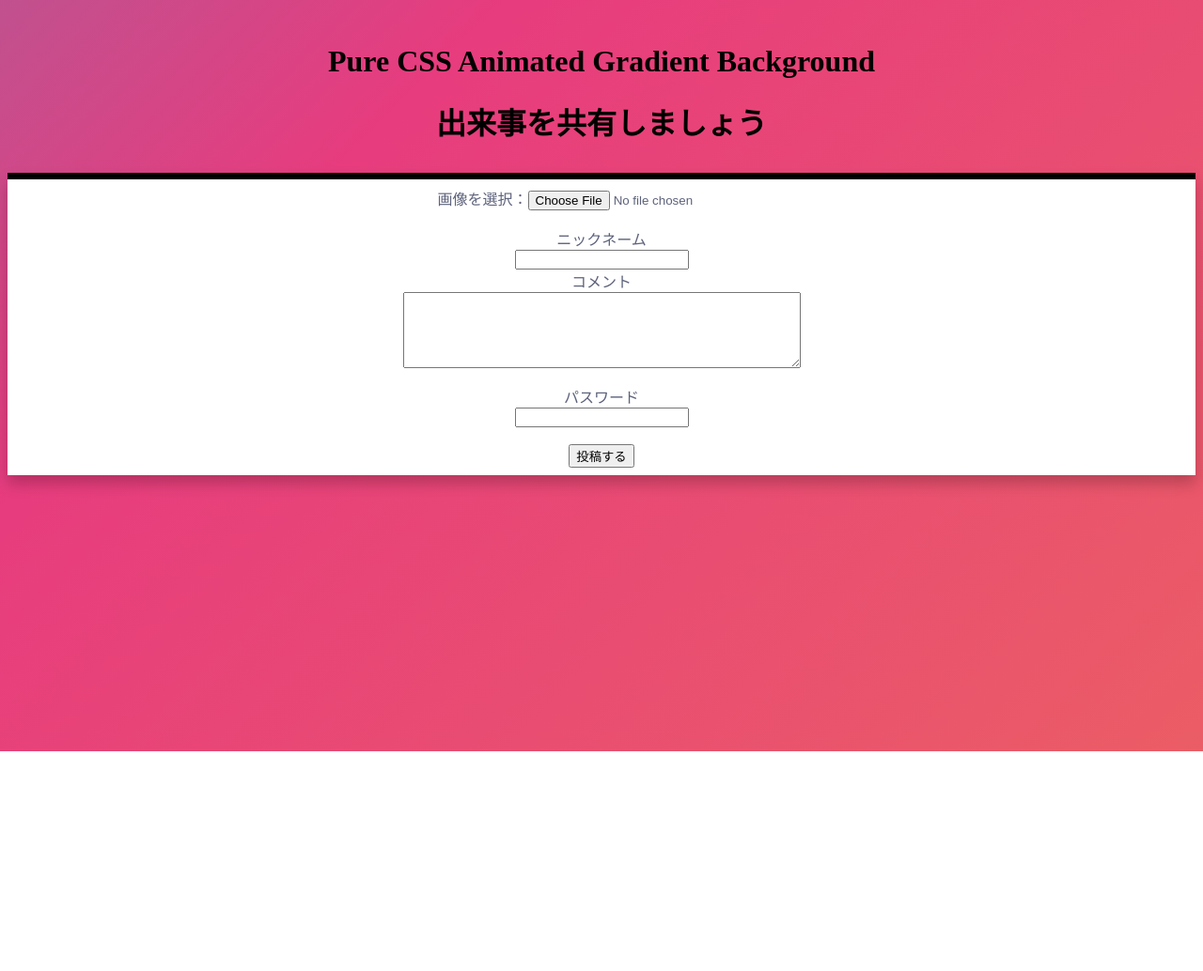
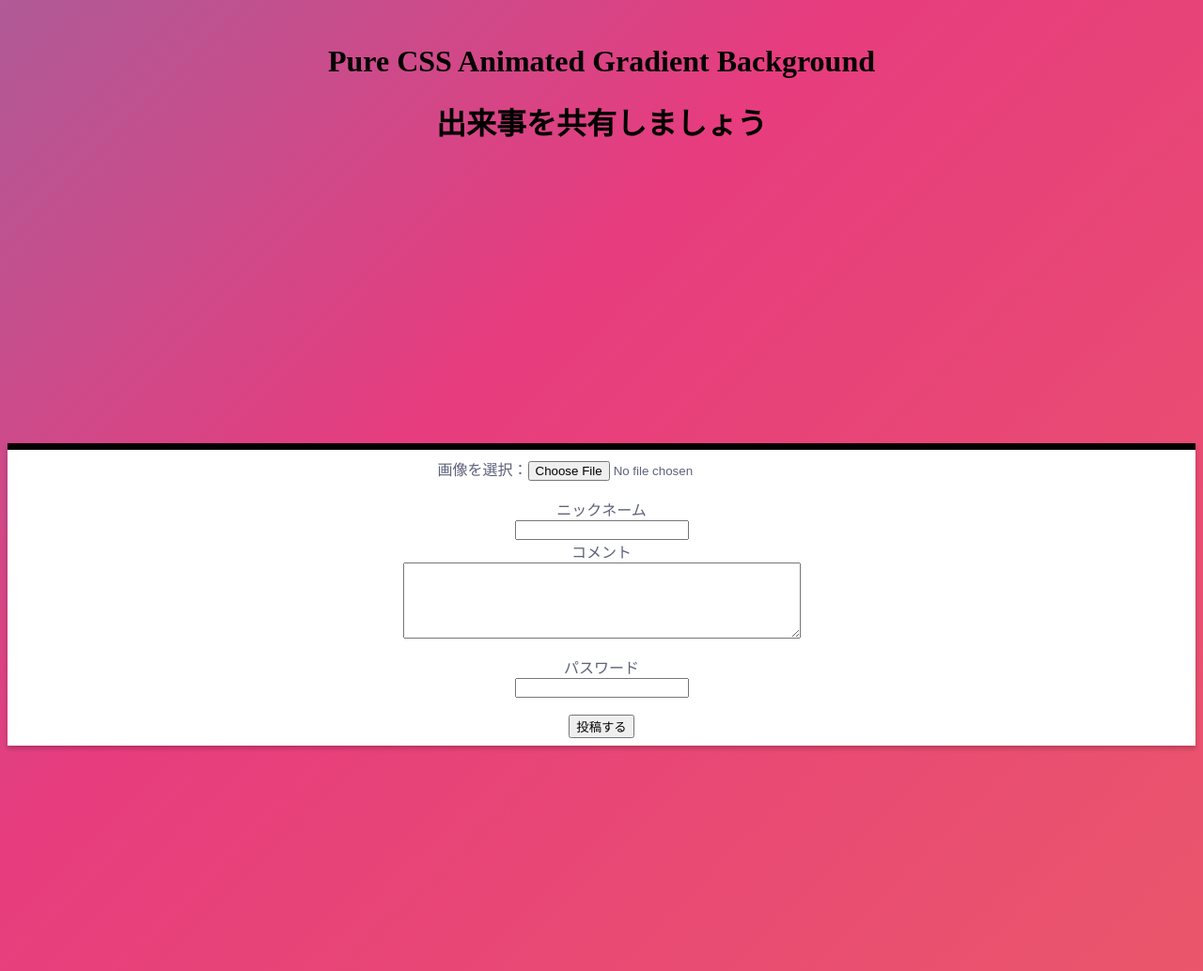
Before and after one commit to tatsuya723/keihi2, a PHP site: page / in a window 1280 px wide. Shown: the top 1034 px of the page at 94% size. Before the commit the page ends 800 px from the top, so only its background shows below. Run offline with PHP 8.4, Linux system fonts and the light colour scheme; some libraries are stand-ins or nearby versions.

Commit message:
no message

```diff
--- a/style.css
+++ b/style.css
@@ -18,11 +18,11 @@ body {
 
 .box11{
   padding: 0.5em 1em;
-  margin: 2em 0;
+  margin: 20em 0;
   color: #5d627b;
   background: white;
   border-top: solid 7px #000000;
-  box-shadow: 0 9px 15px rgba(0, 0, 0, 0.22);
+  box-shadow: 0 3px 5px rgba(0, 0, 0, 0.22);
   }
   .box11 p {
       margin: 0;
```
